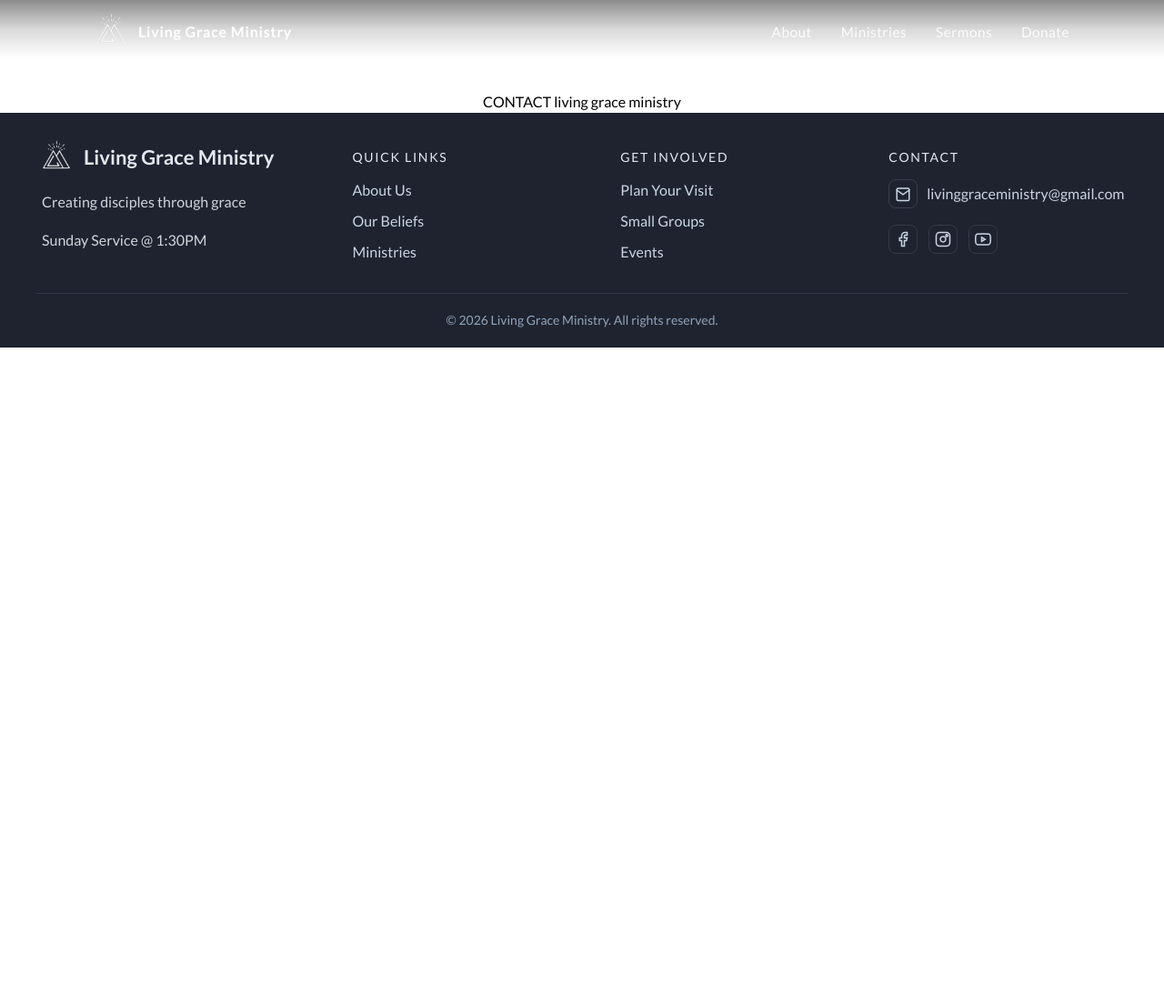
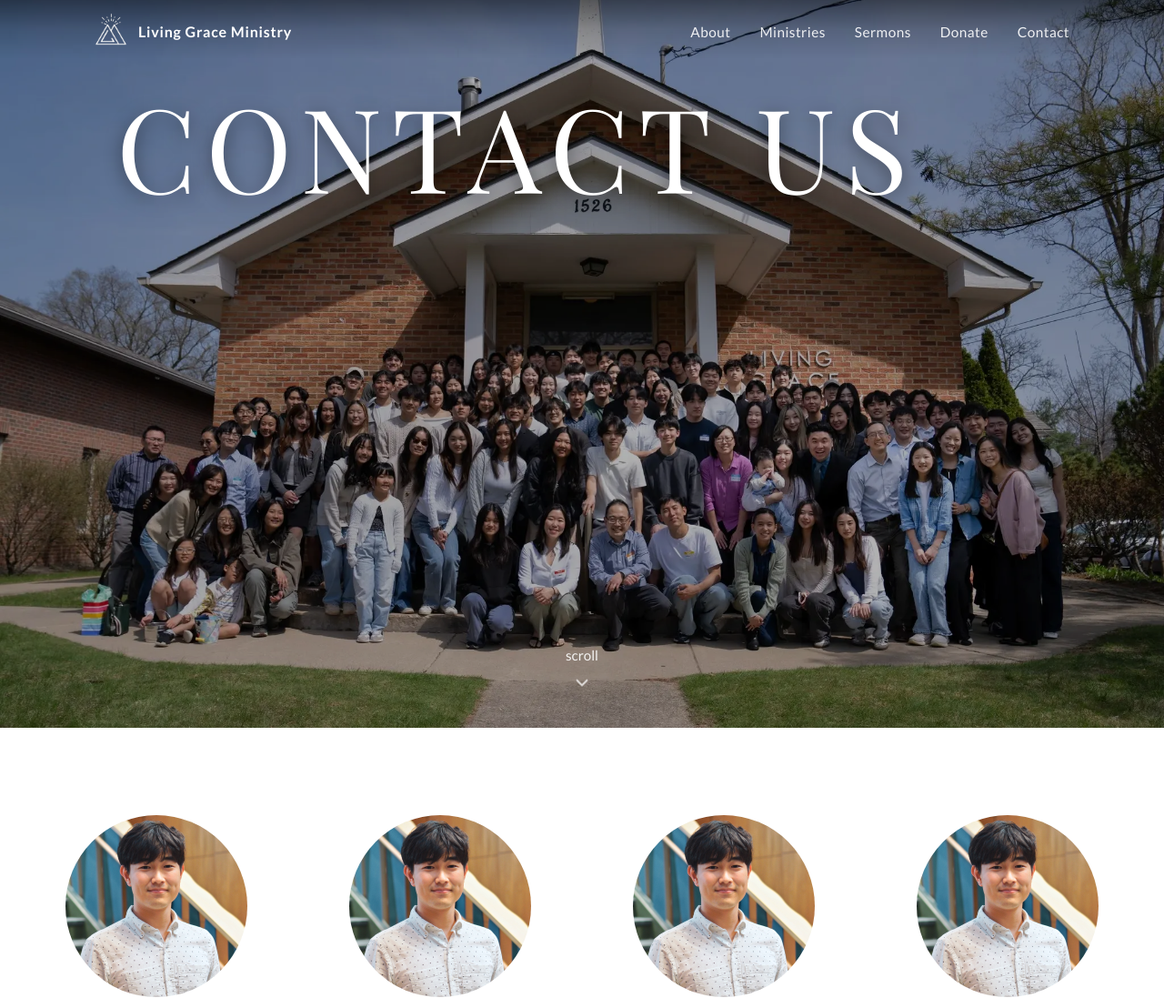
Before and after one commit to lgm-aa/LGM_Website_v3, a React (Vite) app: page /contact in a window 1280 px wide. Shown: the top 1097 px of the page at 91% size. Before the commit the page ends 800 px from the top, so only its background shows below. Built offline with nearby package versions, Linux system fonts and the light colour scheme; no server answers.

Commit message:
contact us page and navbar

```diff
--- /dev/null
+++ b/src/components/contact/ContactInfo/ContactInfo.css
@@ -0,0 +1,126 @@
+/* Contact Info Section */
+.contact-info {
+  background-color: #ffffff;
+  padding: 6rem 2rem;
+}
+
+.contact-info__container {
+  max-width: 1400px;
+  margin: 0 auto;
+}
+
+.contact-info__grid {
+  display: grid;
+  grid-template-columns: repeat(auto-fill, minmax(220px, 1fr));
+  gap: 3rem 2rem;
+  justify-items: center;
+}
+
+/* Team Card */
+.team-card {
+  display: flex;
+  flex-direction: column;
+  align-items: center;
+  text-align: center;
+  gap: 0.75rem;
+  max-width: 250px;
+  width: 100%;
+}
+
+/* Circular Image */
+.team-card__image-wrapper {
+  width: 200px;
+  height: 200px;
+  border-radius: 50%;
+  overflow: hidden;
+  margin-bottom: 0.5rem;
+  background-color: #e5ebf3;
+}
+
+.team-card__image {
+  width: 100%;
+  height: 100%;
+  object-fit: cover;
+  display: block;
+}
+
+/* Name */
+.team-card__name {
+  font-family: 'Playfair Display', serif;
+  font-size: 1.375rem;
+  font-weight: 600;
+  line-height: 1.3;
+  color: #000000;
+  margin: 0;
+  letter-spacing: 0.01em;
+}
+
+/* Role */
+.team-card__role {
+  font-size: 0.95rem;
+  line-height: 1.4;
+  color: #666;
+  margin: 0;
+  margin-bottom: 0.25rem;
+}
+
+/* Email Link */
+.team-card__email {
+  font-size: 0.875rem;
+  font-weight: 600;
+  letter-spacing: 0.05em;
+  color: #000000;
+  text-decoration: none;
+  display: inline-flex;
+  align-items: center;
+  gap: 0.25rem;
+  transition: color 0.2s ease;
+  margin-top: 0.25rem;
+}
+
+.team-card__email:hover {
+  color: #2563eb;
+}
+
+/* Mobile adjustments */
+@media (max-width: 968px) {
+  .contact-info__grid {
+    grid-template-columns: repeat(auto-fill, minmax(180px, 1fr));
+    gap: 2.5rem 1.5rem;
+  }
+
+  .team-card__image-wrapper {
+    width: 180px;
+    height: 180px;
+  }
+}
+
+@media (max-width: 768px) {
+  .contact-info {
+    padding: 4rem 1.5rem;
+  }
+
+  .contact-info__grid {
+    grid-template-columns: repeat(auto-fill, minmax(160px, 1fr));
+    gap: 2rem 1rem;
+  }
+
+  .team-card__image-wrapper {
+    width: 160px;
+    height: 160px;
+  }
+
+  .team-card__name {
+    font-size: 1.25rem;
+  }
+
+  .team-card__role {
+    font-size: 0.875rem;
+  }
+}
+
+@media (max-width: 480px) {
+  .contact-info__grid {
+    grid-template-columns: repeat(2, 1fr);
+  }
+}
--- /dev/null
+++ b/src/components/contact/ContactInfo/ContactInfo.jsx
@@ -0,0 +1,77 @@
+import "./ContactInfo.css";
+import headshot from "@/assets/headshot.jpg";
+
+export default function ContactInfo() {
+  const teamMembers = [
+    {
+      id: 1,
+      name: "John Doe",
+      role: "Pastor",
+      email: "john@livinggraceministry.com",
+      image: headshot,
+    },
+    {
+      id: 2,
+      name: "Jane Smith",
+      role: "Worship Leader",
+      email: "jane@livinggraceministry.com",
+      image: headshot,
+    },
+    {
+      id: 3,
+      name: "Mike Johnson",
+      role: "Youth Pastor",
+      email: "mike@livinggraceministry.com",
+      image: headshot,
+    },
+    {
+      id: 4,
+      name: "Sarah Williams",
+      role: "Children's Ministry",
+      email: "sarah@livinggraceministry.com",
+      image: headshot,
+    },
+    {
+      id: 5,
+      name: "Tom Brown",
+      role: "Deacon",
+      email: "tom@livinggraceministry.com",
+      image: headshot,
+    },
+    {
+      id: 6,
+      name: "Emily Davis",
+      role: "Administrator",
+      email: "emily@livinggraceministry.com",
+      image: headshot,
+    },
+  ];
+
+  return (
+    <section className="contact-info">
+      <div className="contact-info__container">
+        <div className="contact-info__grid">
+          {teamMembers.map((member) => (
+            <div key={member.id} className="team-card">
+              <div className="team-card__image-wrapper">
+                <img
+                  src={member.image}
+                  alt={member.name}
+                  className="team-card__image"
+                />
+              </div>
+              <h3 className="team-card__name">{member.name}</h3>
+              <p className="team-card__role">{member.role}</p>
+              <a
+                href={`mailto:${member.email}`}
+                className="team-card__email"
+              >
+                EMAIL →
+              </a>
+            </div>
+          ))}
+        </div>
+      </div>
+    </section>
+  );
+}
--- /dev/null
+++ b/src/components/contact/Hero/Hero.css
@@ -0,0 +1,70 @@
+/* --- Contact Hero Section ------------------------------------------------------ */
+.contact-hero-section {
+  position: relative;
+  min-height: 100vh;
+  width: 100%;
+  background-size: cover;
+  background-position: center;
+  background-repeat: no-repeat;
+}
+
+/* Dark overlay so white text is readable */
+.contact-hero-overlay {
+  position: absolute;
+  inset: 0;
+  background: rgba(0, 0, 0, 0.3);
+}
+
+/* Positions the content block */
+.contact-hero-content {
+  position: absolute;
+  top: 20%;
+  transform: translateY(-50%);
+  left: clamp(5rem, 10vw, 12rem);
+  color: white;
+  z-index: 1;
+}
+
+/* Typography */
+.contact-hero-title {
+  font-family: 'Playfair Display', serif;
+  font-size: clamp(3rem, 10vw, 8rem);
+  font-weight: 400;
+  letter-spacing: 0.08em;
+  line-height: 1;
+  text-shadow: 0 4px 20px rgba(0, 0, 0, 0.4);
+  margin: 0;
+}
+
+/* --- Scroll indicator -------------------------------------------------- */
+.scroll-indicator {
+  position: absolute;
+  left: 50%;
+  transform: translateX(-50%);
+  bottom: 40px;
+  z-index: 2;
+  text-align: center;
+  color: rgba(255, 255, 255, 0.9);
+  font-size: 0.95rem;
+  pointer-events: none;
+}
+
+.scroll-indicator .chevron {
+  width: 22px;
+  height: 22px;
+  margin: 6px auto 0;
+  animation: scroll-bounce 1.4s infinite ease-in-out;
+  opacity: 0.95;
+}
+
+@keyframes scroll-bounce {
+  0%,
+  100% {
+    transform: translateY(0);
+    opacity: 0.8;
+  }
+  50% {
+    transform: translateY(6px);
+    opacity: 1;
+  }
+}
--- /dev/null
+++ b/src/components/contact/Hero/Hero.jsx
@@ -0,0 +1,36 @@
+import "./Hero.css";
+import contact_hero from "@/assets/lgm_easter.webp";
+
+export default function Hero() {
+  return (
+    <>
+      {/* Background image */}
+      <section
+        className="contact-hero-section"
+        style={{ backgroundImage: `url(${contact_hero})` }}
+      />
+
+      {/* Dark overlay */}
+      <div className="contact-hero-overlay" />
+
+      {/* Centered content */}
+      <div className="contact-hero-content">
+        <h1 className="contact-hero-title">CONTACT US</h1>
+      </div>
+
+      {/* Scroll indicator */}
+      <div className="scroll-indicator">
+        <div>scroll</div>
+        <svg
+          className="chevron"
+          viewBox="0 0 24 24"
+          fill="none"
+          stroke="currentColor"
+          strokeWidth="2"
+        >
+          <path d="M6 9l6 6 6-6" strokeLinecap="round" strokeLinejoin="round" />
+        </svg>
+      </div>
+    </>
+  );
+}
--- a/src/components/layout/NavBar/NavBar.jsx
+++ b/src/components/layout/NavBar/NavBar.jsx
@@ -80,6 +80,11 @@ export default function NavBar() {
               Donate
             </Link>
           </div>
+          <div className="lgm-nav__item">
+            <Link to="/contact" className="lgm-nav__link">
+              Contact
+            </Link>
+          </div>
         </nav>
       </div>
     </header>
--- a/src/pages/Contact/Contact.css
+++ b/src/pages/Contact/Contact.css
@@ -0,0 +1,5 @@
+/* Contact Page */
+.contact-page {
+  min-height: 100vh;
+  background-color: #ffffff;
+}
--- a/src/pages/Contact/Contact.jsx
+++ b/src/pages/Contact/Contact.jsx
@@ -1,10 +1,13 @@
 import React from "react";
-import ContactContent from "@/components/contact/ContactContent";
+import Hero from "@/components/contact/Hero/Hero";
+import ContactInfo from "@/components/contact/ContactInfo/ContactInfo";
+import "./Contact.css";
 
 export default function Contact() {
   return (
-    <>
-      <ContactContent />
-    </>
+    <div className="contact-page">
+      <Hero />
+      <ContactInfo />
+    </div>
   );
 }
```
Also changed, not shown: src/assets/headshot.jpg (added).
